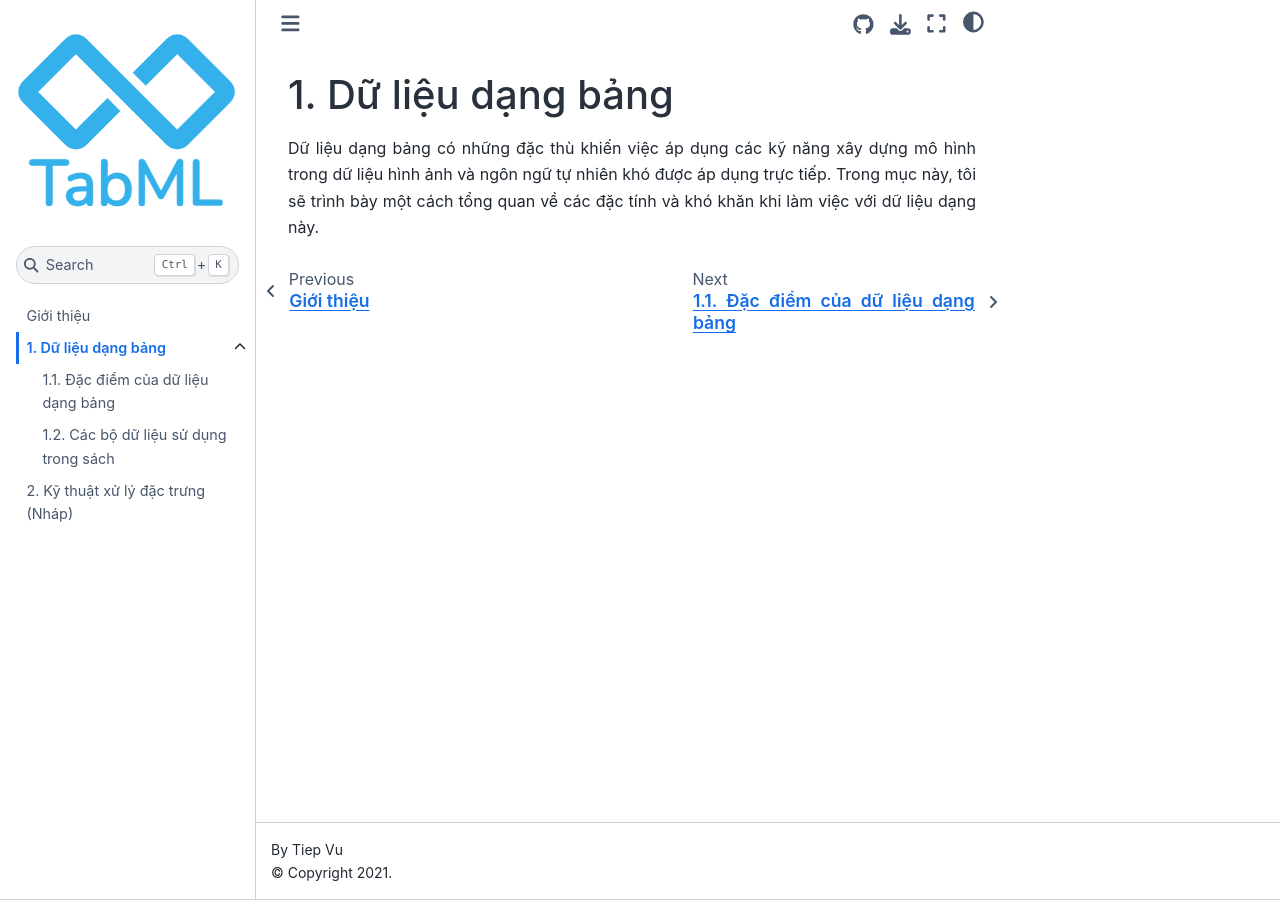
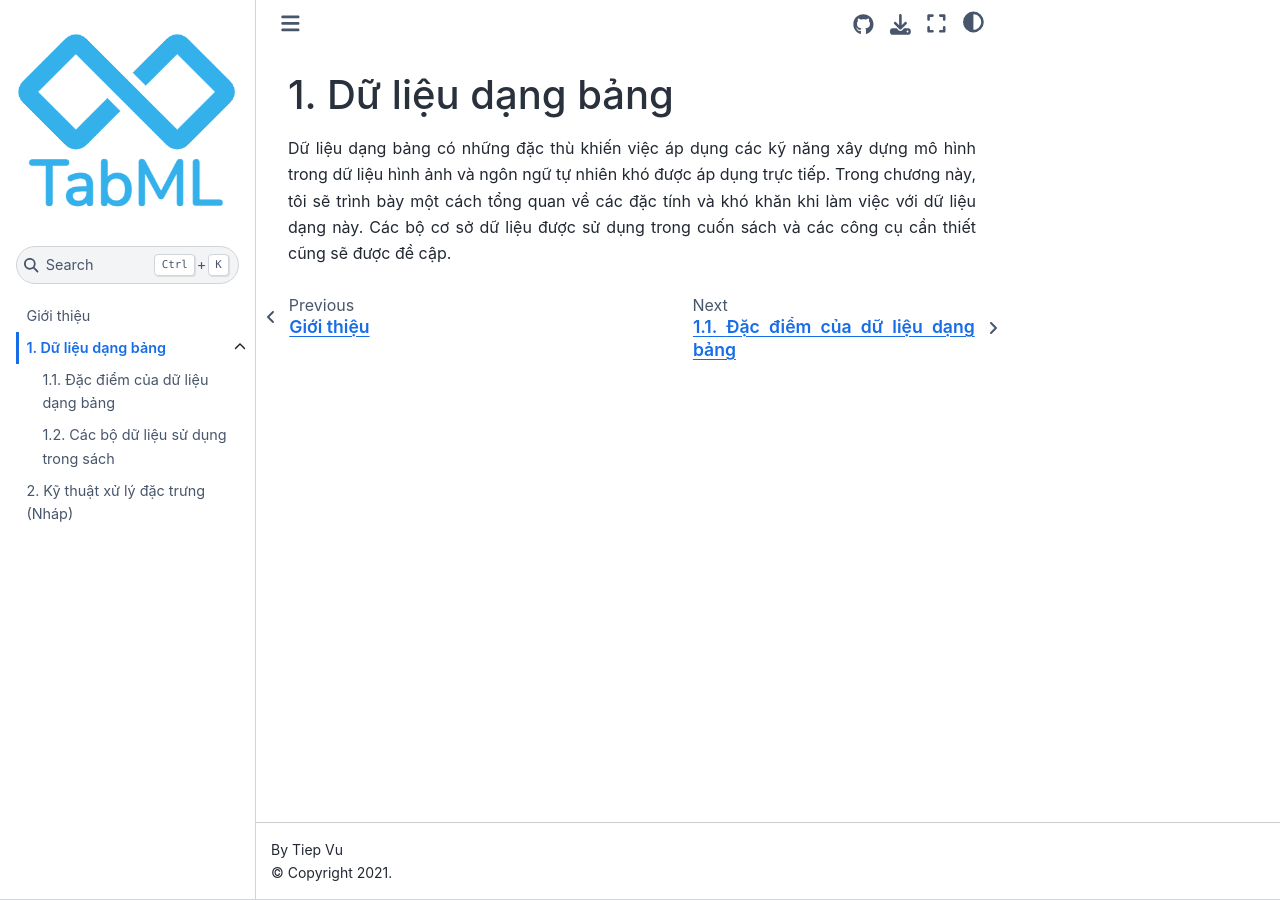
Before and after one commit to tiepvupsu/tabml_book, a Jupyter Book: the page built from book/ch_tabular_data/index.md, in a window 1280 px wide. Built offline with Jupyter Book 1.0.4 settings and Sphinx 7.4.7 and the Sphinx Book theme 1.1.4, drawn with Linux system fonts in a browser that asks for light colours.

Commit message:
minor changes on other markdown files

```diff
--- a/book/ch_tabular_data/index.md
+++ b/book/ch_tabular_data/index.md
@@ -1,4 +1,5 @@
 # Dữ liệu dạng bảng
 
 Dữ liệu dạng bảng có những đặc thù khiến việc áp dụng các kỹ năng xây dựng mô hình trong dữ liệu hình ảnh và ngôn ngữ tự nhiên khó được áp dụng trực tiếp.
-Trong mục này, tôi sẽ trình bày một cách tổng quan về các đặc tính và khó khăn khi làm việc với dữ liệu dạng này.
+Trong chương này, tôi sẽ trình bày một cách tổng quan về các đặc tính và khó khăn khi làm việc với dữ liệu dạng này.
+Các bộ cơ sở dữ liệu được sử dụng trong cuốn sách và các công cụ cần thiết cũng sẽ được đề cập.
```
Also changed, not shown: book/ch_tabular_data/properties.md (+6 -3 lines).
